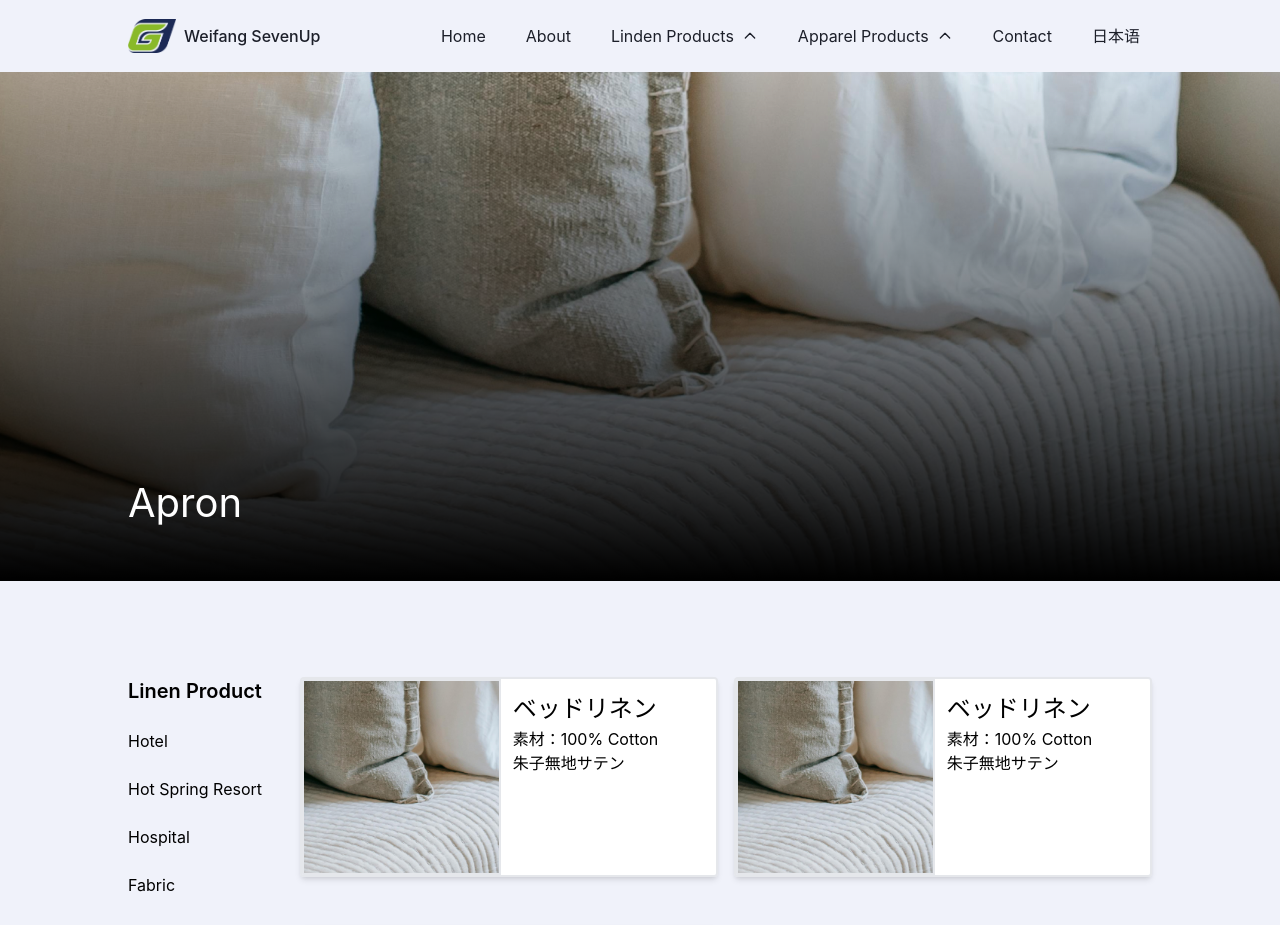
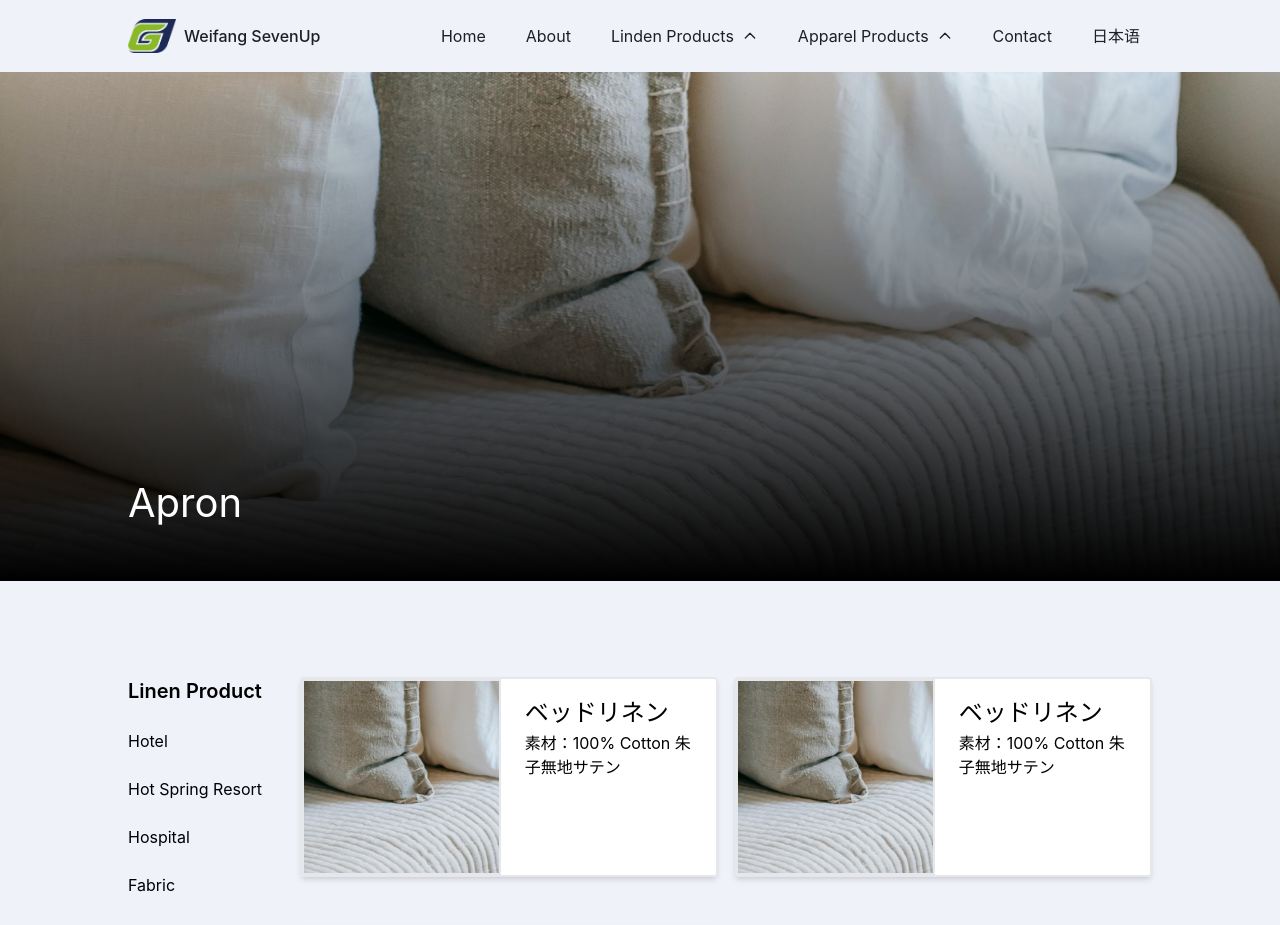
Before and after one commit to jasonxuDrop/venus-trading-website-2024, a React (Create React App) app: page /productList/apron in a window 1280 px wide. Shown: the top 925 px of the page. Built offline with nearby package versions, Linux system fonts and the light colour scheme.

Commit message:
update layout

```diff
--- a/src/components/DetailedProductCard.js
+++ b/src/components/DetailedProductCard.js
@@ -25,7 +25,7 @@ const DetailedProductCard = ({
         <img src={productImg_2} className={`absolute inset-0 w-full h-full object-cover transition-opacity duration-300 ${hover ? 'opacity-100' : 'opacity-0'}`} />
       </div>
       <div className="w-full lg:w-[52%] h-full bg-white">
-        <div className="w-full h-[128px] lg:py-3 lg:pl-3 lg:pr-10">
+        <div className="w-full h-[128px] pt-[27px] pl-[4px] pr-[27px] lg:pt-[16px] lg:pl-[24px] lg:pr-[24px]">
           <h3>{productTitle}</h3>
           <p>
             素材：<span>{productDes}</span>
```
